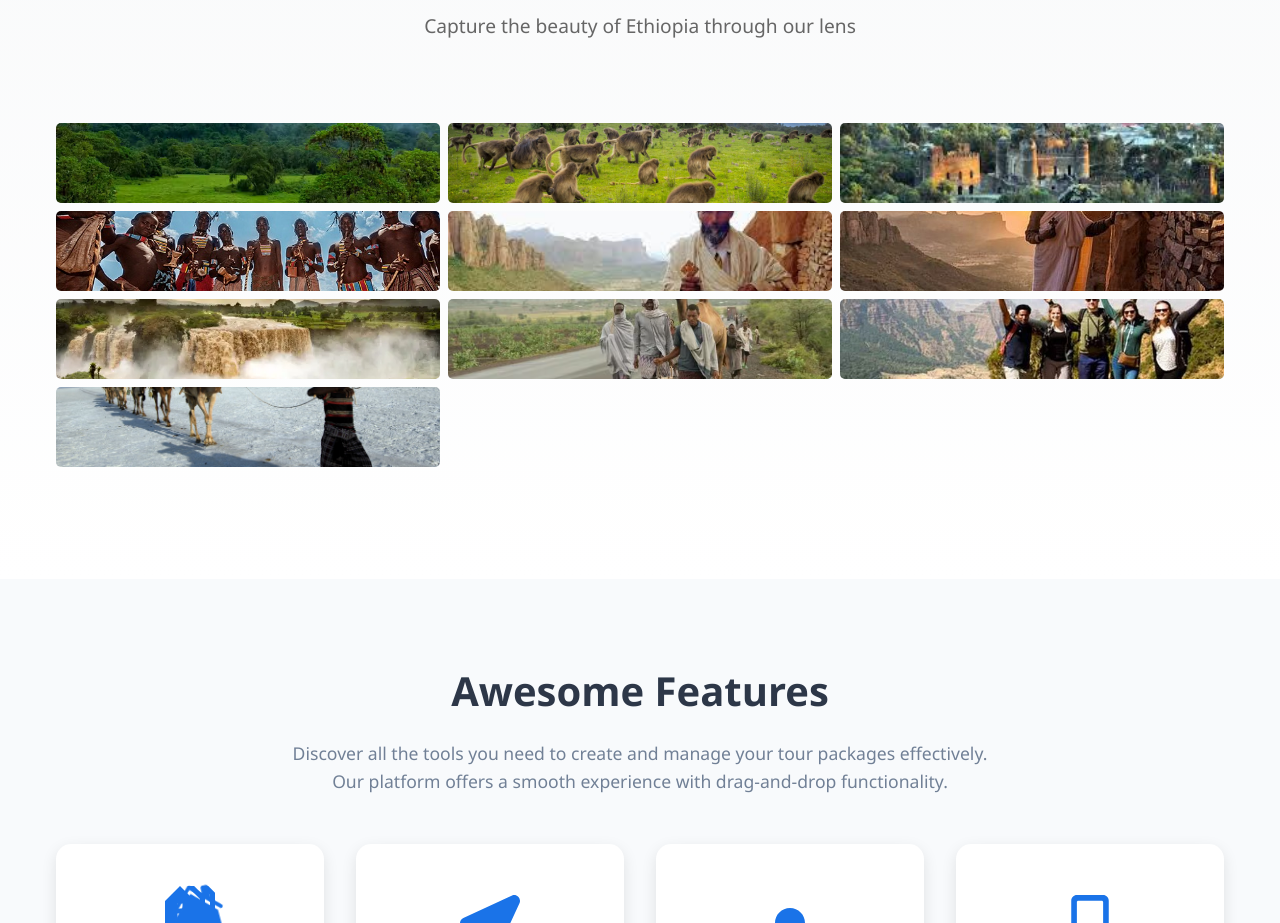
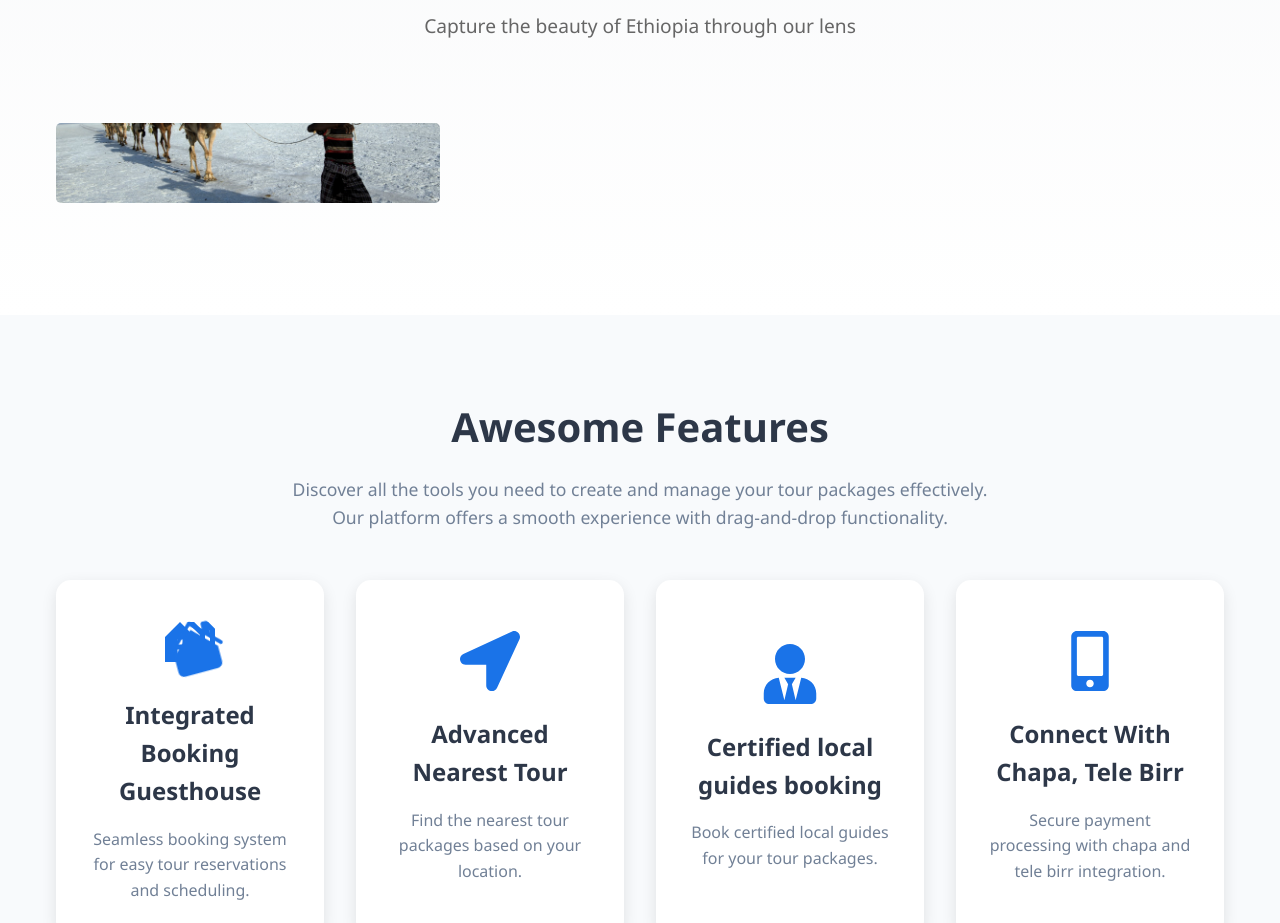
Before and after one commit to abikoy/sheba_pathways, a React (Create React App) app: page / in a window 1280 px wide. Shown: the part 2420-3343 px from the top of the page. Built offline with nearby package versions, Linux system fonts and the light colour scheme; the HTML template or start-up script is replaced by a standard one.

Commit message:
small mb video

```diff
--- a/src/components/Home.js
+++ b/src/components/Home.js
@@ -137,7 +137,7 @@ function Home() {
     playsInline
     className="hero-video-bg"
   >
-    <source src="/videos/Sheba.mp4" type="video/mp4" />
+    <source src="/videos/new1.mp4" type="video/mp4" />
     Your browser does not support the video tag.
   </video>
   <div className="hero-content">
@@ -174,15 +174,7 @@ function Home() {
         <h2>Travel Gallery</h2>
         <p>Capture the beauty of Ethiopia through our lens</p>
         <div className="gallery-grid">
-          <img src={bale}alt="Lalibela Churches" />
-          <img src={two} alt="Simien Mountains" />
-          <img src={three} alt="Ethiopian Coffee Ceremony" />
-          <img src={four} alt="Traditional Ethiopian Food" />
-          <img src={five} alt="Axum Obelisk" />
-          <img src={six} alt="Gondar Castle" />
-          <img src={seven} alt="Danakil Depression" />
-          <img src={eight} alt="Ethiopian Wildlife" />
-          <img src={nine} alt="Local Market" />
+
           <img src={ten} alt="Traditional Dance" />
 
         </div>
```
Also changed, not shown: 2 other files (tests, documents, lock files or other folders).
